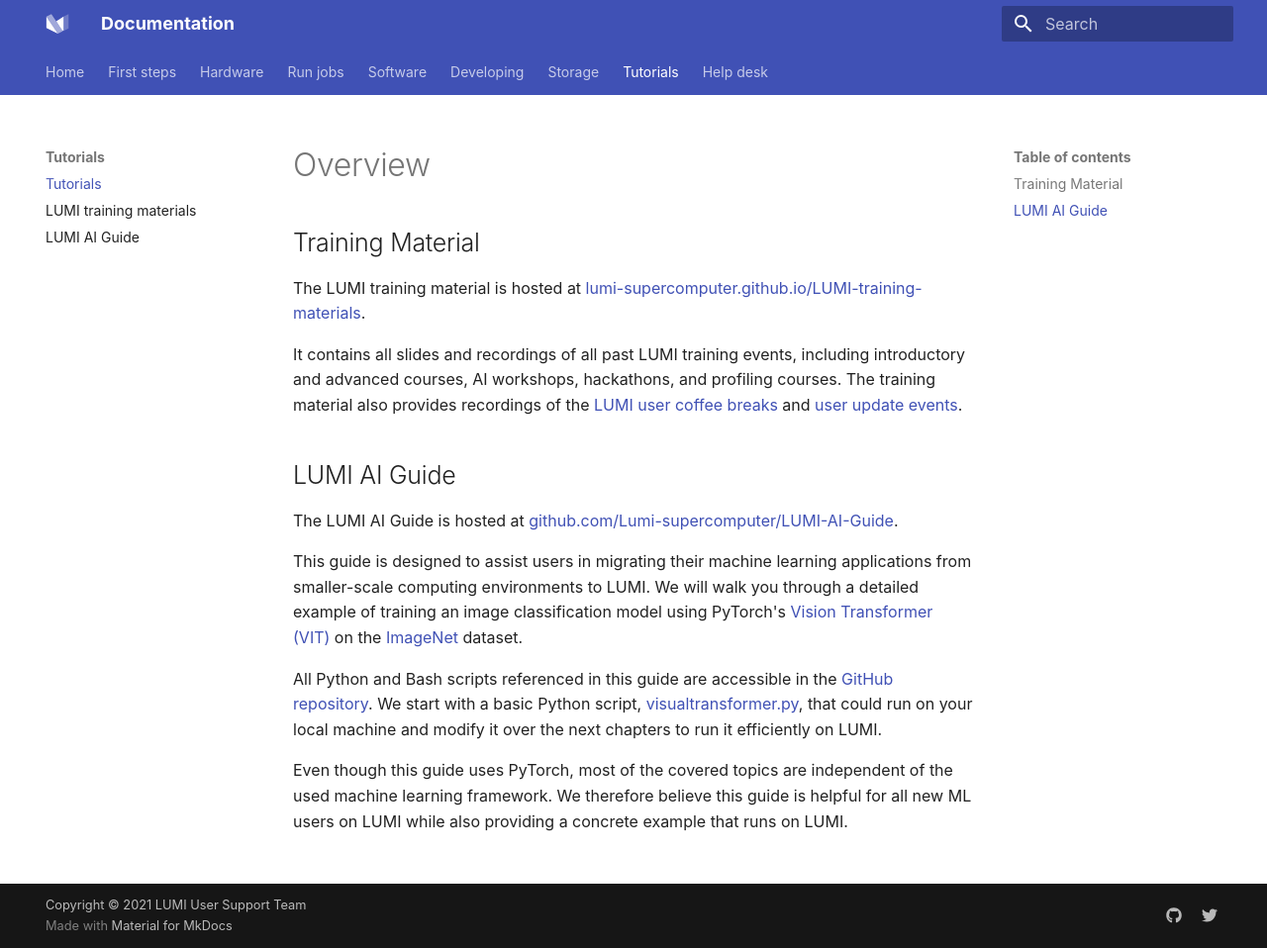
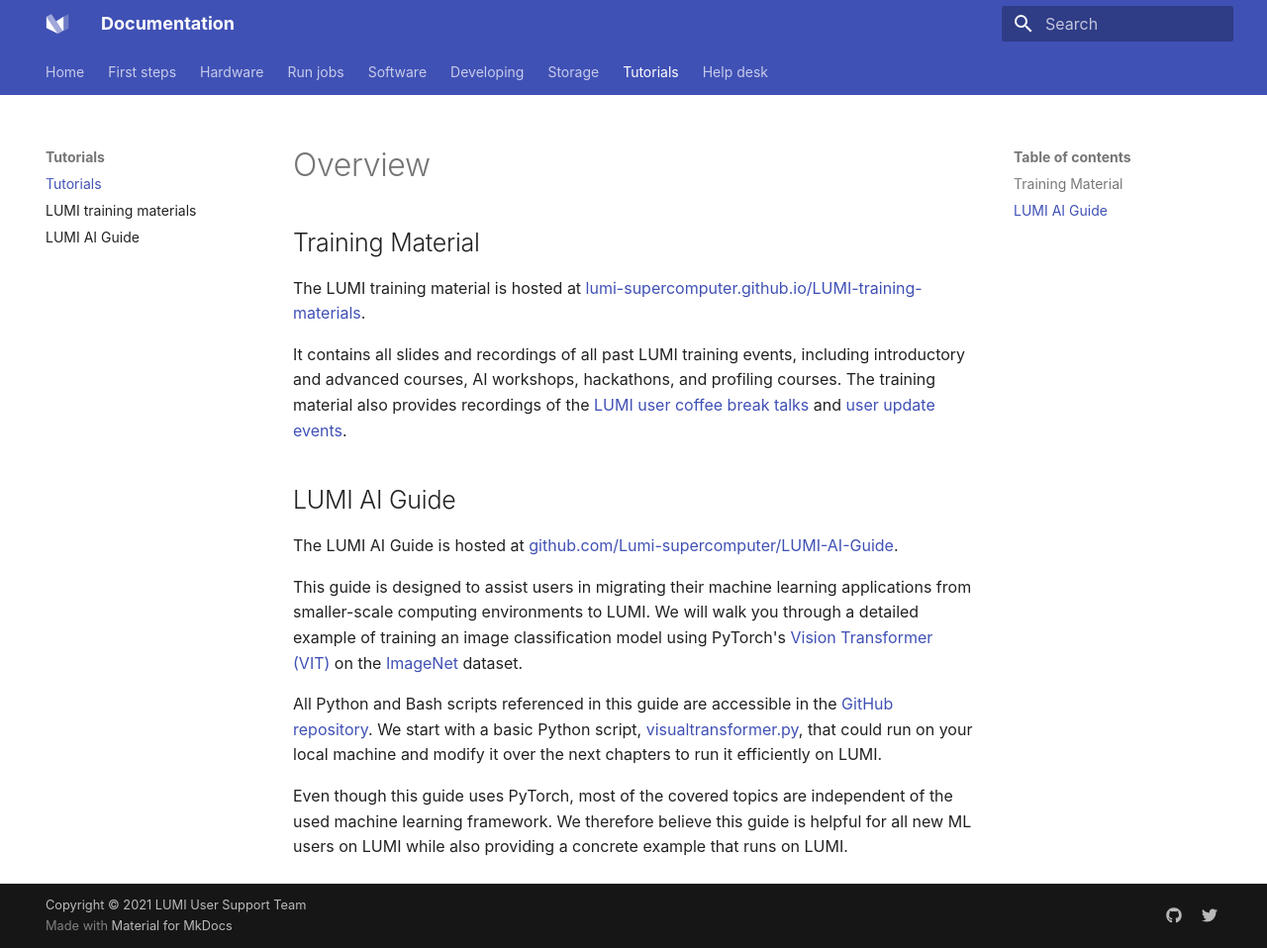
Before and after one commit to Lumi-supercomputer/lumi-userguide, an MkDocs documentation site: the page built from docs/tutorials/index.md, in a window 1280 px wide and 958 px high. Shown: the whole window at 99% size. Built offline with MkDocs 1.6.1 and Material for MkDocs 9.7.7, drawn with Linux system fonts in a browser that asks for light colours.

Commit message:
Small update to tutorials index
We should add 'recordings of user coffee break talks' , such that we are not giving anyone an idea that the user coffee breaks would be recorded (and such prevent some shy people to join them)

```diff
--- a/docs/tutorials/index.md
+++ b/docs/tutorials/index.md
@@ -12,7 +12,7 @@
 
 The LUMI training material is hosted at [lumi-supercomputer.github.io/LUMI-training-materials][training-material].
 
-It contains all slides and recordings of all past LUMI training events, including introductory and advanced courses, AI workshops, hackathons, and profiling courses. The training material also provides recordings of the [LUMI user coffee breaks][coffee-breaks] and [user update events][user-updates].
+It contains all slides and recordings of all past LUMI training events, including introductory and advanced courses, AI workshops, hackathons, and profiling courses. The training material also provides recordings of the [LUMI user coffee break talks][coffee-breaks] and [user update events][user-updates].
 
 ## LUMI AI Guide
 
```
